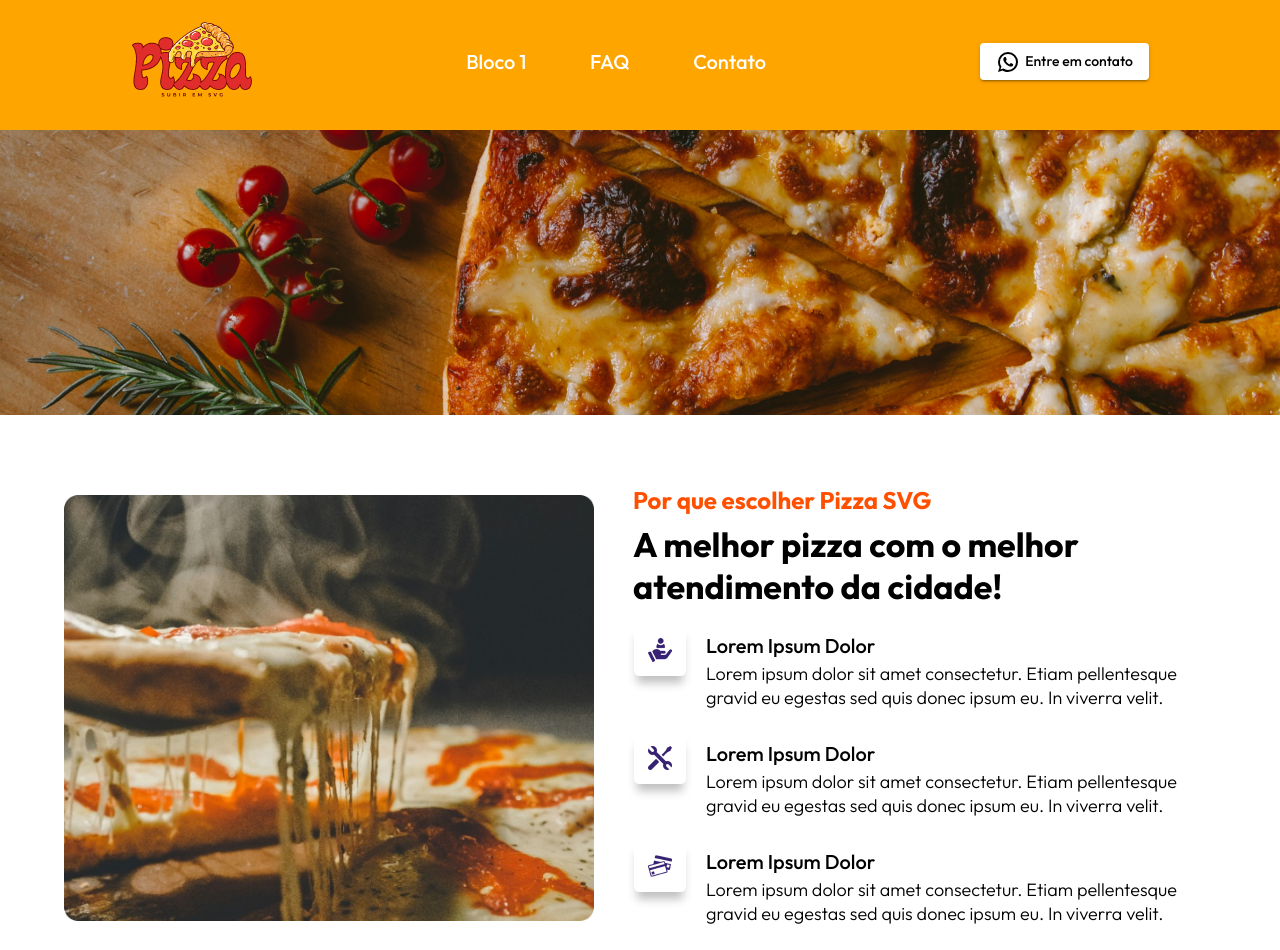
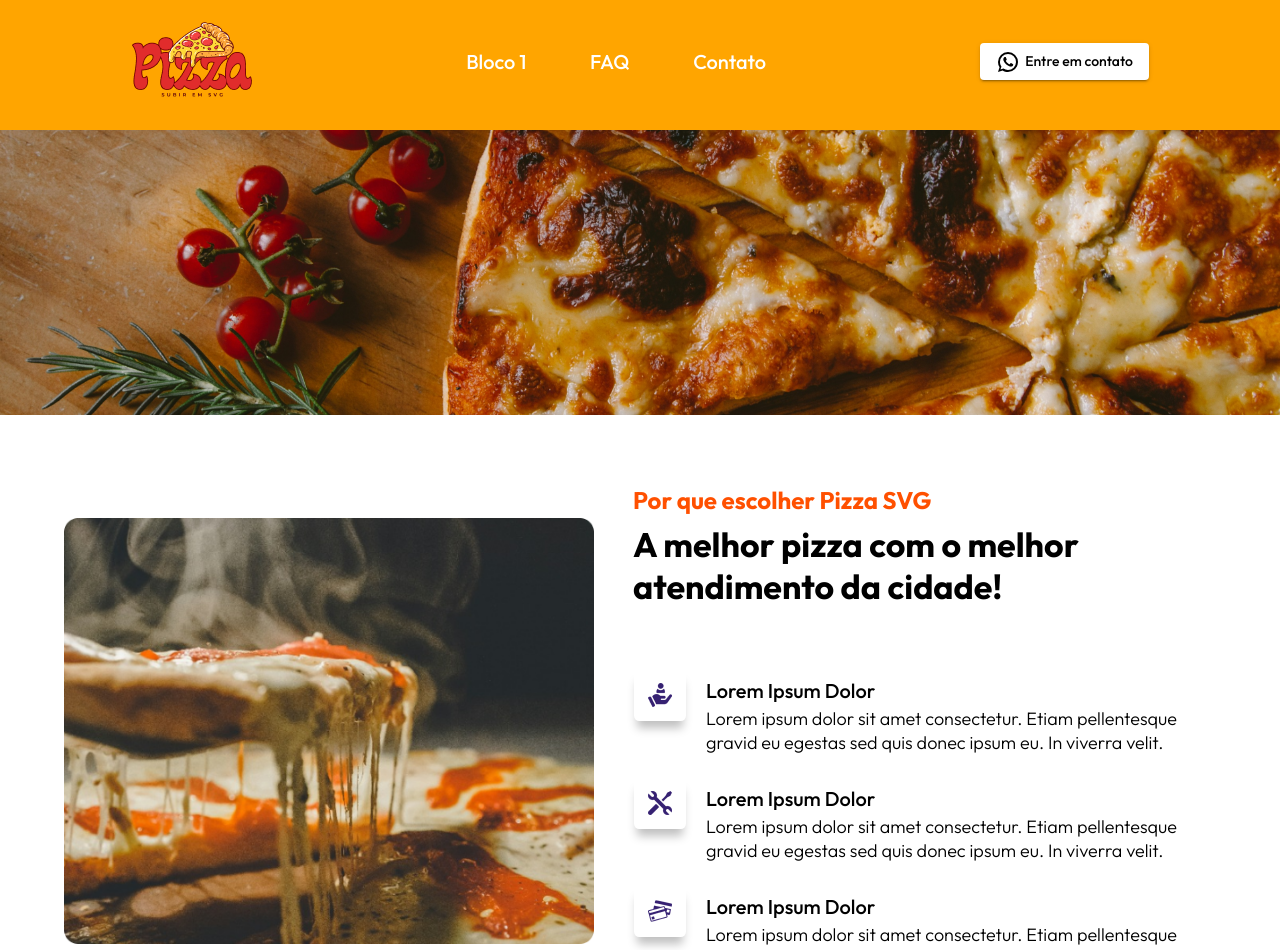
Before and after one commit to guleao/testelou, a React (Create React App) app: page / in a window 1280 px wide. Shown: the top 950 px of the page. Built offline with nearby package versions, Linux system fonts and the light colour scheme.

Commit message:
Ultimo Commit, deus abençoe

```diff
--- a/src/components/Apresentacao.js
+++ b/src/components/Apresentacao.js
@@ -19,7 +19,7 @@ const Apresentacao = React.forwardRef((props, ref)  => {
                 <Box>A melhor pizza com o melhor </Box>
                 <Box>atendimento da cidade!</Box>
             </Typography>
-            <List sx={{marginTop: isMobile ? '10px' : '0px' }}>
+            <List sx={{marginTop: isMobile ? '10px' : '45px' }}>
                 <ListItem sx={{right: isMobile ? '15px' : 0 }}>
                     <Box sx={{ display: 'flex', flexDirection: isMobile ? 'column' : 'row' }}>
                         <Box sx={{ border: '1px solid transparent', borderRadius: '10%', marginLeft: isMobile ? 0 : 0 , width: 50, height: 50, display: 'flex', justifyContent: 'center', alignItems: 'center', boxShadow: '0px 10px 10px -3px rgba(0, 0, 0, 0.25)', backgroundColor: '#ffffff' }}>
```
